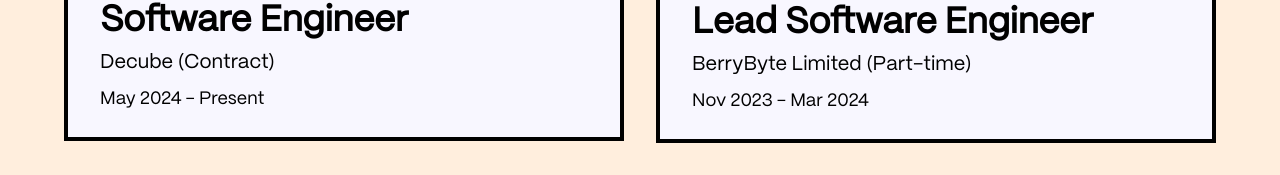
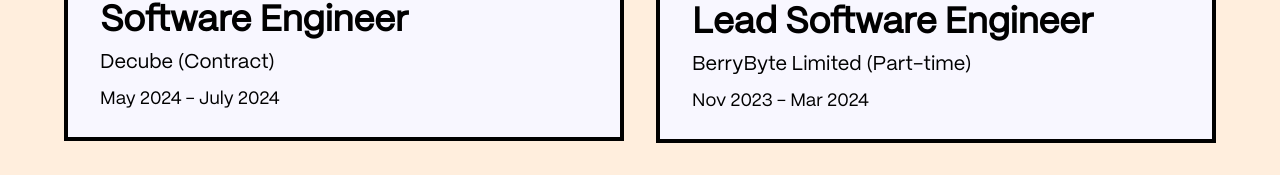
Before and after one commit to bukan-zack/zackryrosli-com-2, a Next.js app: page / in a window 1280 px wide. Shown: the part 1566-1741 px from the top of the page. Built offline with nearby package versions, Linux system fonts and the light colour scheme.

Commit message:
fix: update outdated info

```diff
--- a/app/page.tsx
+++ b/app/page.tsx
@@ -28,7 +28,7 @@
         company: "Decube",
         position: "Software Engineer",
         from: "May 2024",
-        till: "Present",
+        till: "July 2024",
         image: "/decube.png",
         employment: "Contract",
         href: "https://decube.io",
@@ -76,7 +76,7 @@
                                 Thrives on crafting innovative solutions with absolute precision.
                             </Display>
                             <div className="z-10 flex flex-col md:flex-row mt-6 gap-4 md:gap-8">
-                                <Link href="https://x.com/zack0x64" target="_blank">
+                                <Link href="https://x.com/bukan_zack" target="_blank">
                                     <Button variant="tropical_indigo">
                                         Follow on X
                                     </Button>
```
